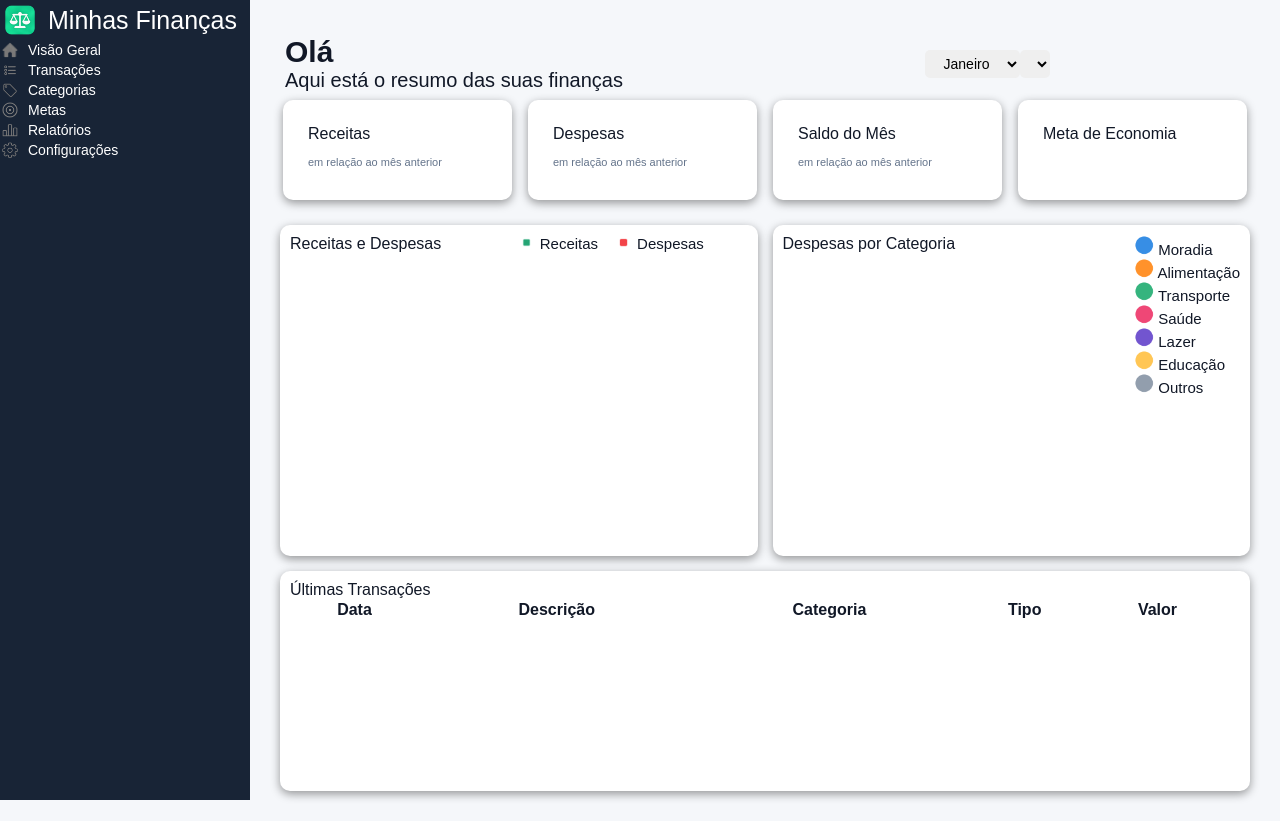
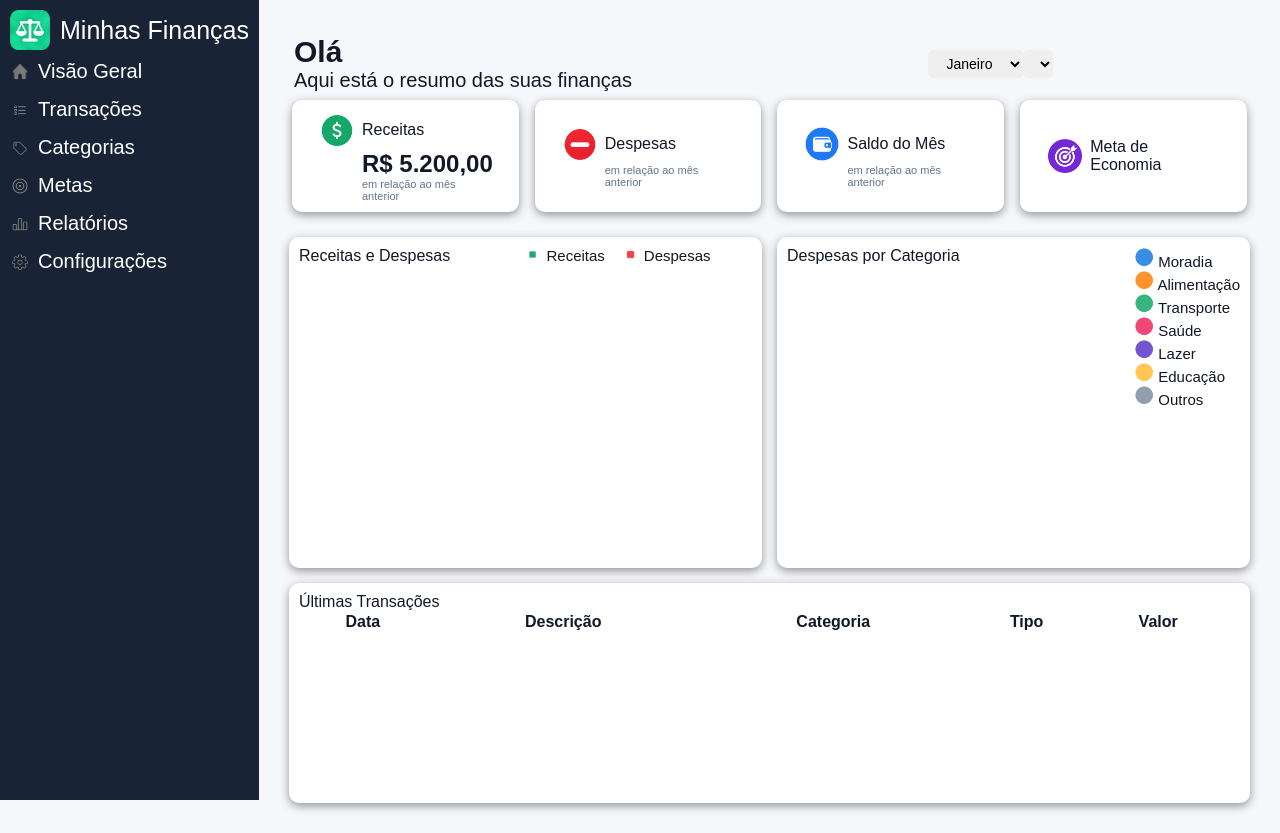
Before and after one commit to CarlosCalbente/projetofuturo, a PHP site: page / in a window 1280 px wide. Shown: the part 80-913 px from the top of the page. Before the commit the page ends 883 px from the top, so only its background shows below. Run offline with PHP 8.4, Linux system fonts and the light colour scheme; lists and menus that the app fills with data are empty; a map, chart or similar area stays blank.

Commit message:
Refactor code structure for improved readability and maintainability

```diff
--- a/index.html
+++ b/index.html
@@ -30,7 +30,7 @@
     <!-- ===========================================SIDEBAR======================================== -->
 
             <nav id="sidebar">
-                <p id="text">
+                <p>
                     <img  class="foto2"   src="img/balanca.png"
                     >
                     Minhas Finanças</p>
@@ -132,31 +132,52 @@
                     <div id="cards1">
                         <div class="card1">
                             <div class="title-card">
-                                <p>Receitas</p>
+                                <span>
+                                    <img src="img/receitav.png">
+                                    Receitas
+                                </span>
                             </div>
-                            <p id="valor-receitas"></p>
-                            <p id="anteriorR">em relação ao mês anterior</p>
+                            <p id="valor-receitas">R$ 5.200,00</p>
+                            <p id="anteriorR">
+                                <span id="percentual-receitas"></span>
+                                em relação ao mês anterior
+                            </p>
                         </div>
 
                         <div class="card1">
                             <div class="title-card">
-                                <p>Despesas</p>
+                                <span>
+                                    <img src="img/despesav.png">
+                                    Despesas
+                                </span>
                             </div>
                             <p id="valor-despesas"></p>
-                            <p id="anteriorD">em relação ao mês anterior</p>
+                            <p id="anteriorD">
+                                <span id="percentual-despesas"></span>
+                                em relação ao mês anterior
+                            </p>
                         </div>
 
                         <div class="card1">
                             <div class="title-card">
-                                <p>Saldo do Mês</p>
+                                <span>
+                                    <img src="img/saldov.png">
+                                    Saldo do Mês
+                                </span>
                             </div>
                             <p id="valor-saldo"></p>
-                            <p id="anteriorV">em relação ao mês anterior</p>
+                            <p id="anteriorV">
+                                <span id="percentual-saldo"></span>
+                                em relação ao mês anterior
+                            </p>
                         </div>
 
                         <div class="card1">
                             <div class="title-card">
-                                <p>Meta de Economia</p>
+                                <span>
+                                    <img src="img/meta.png">
+                                    Meta de Economia
+                                </span>
                             </div>
                             <p id="valor-meta"></p>
                             <p id="percentual-meta"></p>
--- a/style.css
+++ b/style.css
@@ -52,37 +52,37 @@ main{
     text-align: left;
     background-color: var(--sidebar);
     color: var(--card);
-    width: 250px;
     height: 80vh;
     justify-content: center;
     font-size: 14px;
-    flex-shrink: 0;/*
-        shrink = encolher.
-        0 significa NÃO deixar a sidebar encolher.*/
+    flex-shrink: 0;
+    /* shrink = encolher.
+    0 significa NÃO deixar a sidebar encolher */
     min-height: 100vh;
+    padding: 10px;
 }
 
 #sidebar p {
     display: flex;
     align-items: center;
-    gap: 8px;
+    font-size: 25px;
+    margin-bottom: 10px;
+    gap:10px;
 }
-#text{
-    font-size: 25px;
-}
+
 .foto2{
     width: 40px;
     height: 40px;
     object-fit: contain;
 }
 .lista{
+    display: flex;
     list-style: none;
+    gap:15px;
+    flex-direction: column;
+
 }
-.lista li {
-    display: flex;
-    align-items: center;
-    gap: 8px;
-}
+
 
 .lista li img {
     width: 20px;
@@ -96,6 +96,7 @@ main{
     gap: 8px;
     text-decoration: none;
     color: var(--text1);
+    font-size: 20px;
 }
 
 .foto1{
@@ -155,11 +156,11 @@ main{
 .card1{
     background-color: var(--card);
     display: grid;
-    height: 100px;
     margin: 3px;
     border-radius: 10px;
     border-style: none;
-    padding: 25px;
+    padding: 10px 25px;
+    align-content: center;
     box-shadow: 0 3px 10px rgb(0,0,0,0.4);
 }
 
@@ -178,7 +179,24 @@ main{
     color: var(--text-secondary);
     font-size: 11px;
 }
-
+.title-card img{
+    width: 40px;
+    height: 40px;
+    object-fit: contain;
+}
+.title-card span{
+    display: flex;
+    align-items: center;
+    gap: 5px;
+}
+#valor-receitas, #valor-despesas, #valor-saldo, #valor-meta,
+#anteriorR, #anteriorD, #anteriorV {
+    padding-left: 45px;
+}
+#valor-receitas, #valor-despesas, #valor-saldo, #valor-meta {
+    font-size: 24px;
+    font-weight: bold;
+}
 /* .card2{
     backgroun    d-color: var(--card);
     background-color: var(--red);
```
Also changed, not shown: img/balanca.png, img/despesav.png (added), img/meta.png (added), img/receitav.png (added), img/saldov.png (added).
